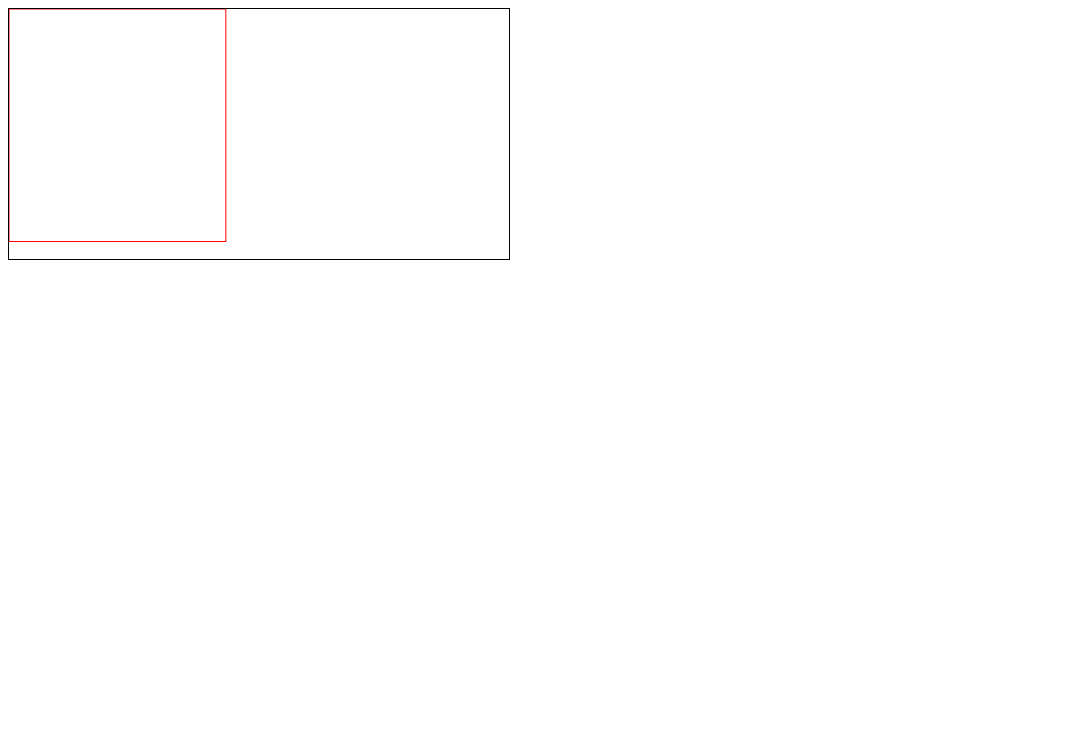
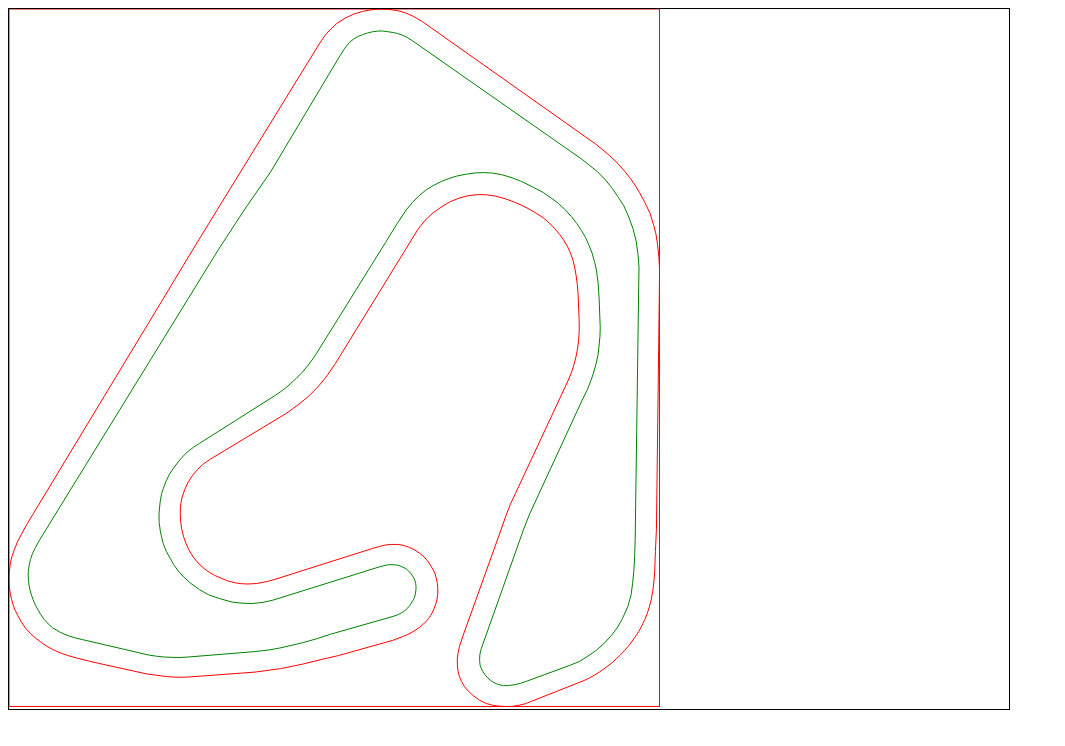
Before and after one commit to patatepartie/red-green, a plain HTML site: page index.html in a window 1280 px wide. Shown: the whole page, without its empty margins (0-1065 px from the left). Drawn offline with Linux system fonts and the light colour scheme.

Commit message:
Draw the circuit projection
Draw a bounding rectangle on the google map.

```diff
--- a/index.html
+++ b/index.html
@@ -10,7 +10,9 @@
 		<script>
 			function boundingRectangle(northWest, southEast) {
 				var origin = northWest,
-					opposite = southEast;
+					opposite = southEast,
+					translation = {x: 0, y: 0},
+					scaling = 1;
 
 				function BoundingRectangle() {
 					return this;
@@ -25,17 +27,29 @@
 				};
 
 				BoundingRectangle.prototype.moveTo = function(newOrigin) {
-					opposite = {x: opposite.x - (origin.x - newOrigin.x), y: opposite.y - (origin.y - newOrigin.y)};
+					translation = {x: (origin.x - newOrigin.x), y: (origin.y - newOrigin.y)};
+
+					opposite = {x: opposite.x - translation.x, y: opposite.y - translation.y};
 					origin = newOrigin;
 				};
 
 				BoundingRectangle.prototype.scale = function(scale) {
-					opposite = {x: opposite.x * scale, y: opposite.y * scale};
+					scaling = scale;
+					opposite = {x: opposite.x * scaling, y: opposite.y * scaling};
 				};
 
 				BoundingRectangle.prototype.drawOn = function(context, strokeColor) {
 					context.strokeStyle = "red";
 					context.strokeRect(origin.x, origin.y, width(), height());
+				};
+
+				BoundingRectangle.prototype.normalize = function(point) {
+					var translatedPoint = {x: point.x - translation.x, y: point.y - translation.y};
+					var scaledPoint = {x: translatedPoint.x * scaling, y: translatedPoint.y * scaling};
+					console.log(point);
+					console.log(translatedPoint);
+					console.log(scaledPoint);
+					return scaledPoint;
 				};
 
 				return new BoundingRectangle();
@@ -73,39 +87,34 @@
 				var ctx = canvas.getContext('2d');
 
 				boundingRectangle.moveTo({x: 0, y: 0});
-				boundingRectangle.scale(60000);
-				boundingRectangle.drawOn(ctx, 'red');
-				// var scale = 60000;
-				// ctx.scale(scale, scale);
-				// ctx.translate(-origin.x, -origin.y);
+				boundingRectangle.scale(180000);
+				boundingRectangle.drawOn(ctx, 'blue');
 
-				// var firstOut = outside.shift();
-				// ctx.beginPath();
-				// ctx.moveTo(firstOut.x, firstOut.y);
+				var firstOut = boundingRectangle.normalize(outside.shift());
+				ctx.beginPath();
+				ctx.moveTo(firstOut.x, firstOut.y);
 
-				// outside.forEach(function(coordinate) {
-				// 	ctx.lineTo(coordinate.x, coordinate.y);
-				// });
+				outside.forEach(function(point) {
+					var normalizedPoint = boundingRectangle.normalize(point);
+					ctx.lineTo(normalizedPoint.x, normalizedPoint.y);
+				});
+				ctx.strokeStyle = 'red';
+				ctx.stroke();
 
-				// ctx.lineWidth = 2 / scale;
-				// ctx.strokeStyle = 'red';
-				// ctx.stroke();
+				var firstIn = boundingRectangle.normalize(inside.shift());
+				ctx.beginPath();
+				ctx.moveTo(firstIn.x, firstIn.y);
 
-				// var firstIn = inside.shift();
-				// ctx.beginPath();
-				// ctx.moveTo(firstIn.x, firstIn.y);
-
-				// inside.forEach(function(coordinate) {
-				// 	ctx.lineTo(coordinate.x, coordinate.y);
-				// });
-
-				// ctx.lineWidth = 2 / scale;
-				// ctx.strokeStyle = 'blue';
-				// ctx.stroke();
+				inside.forEach(function(point) {
+					var normalizedPoint = boundingRectangle.normalize(point);
+					ctx.lineTo(normalizedPoint.x, normalizedPoint.y);
+				});
+				ctx.strokeStyle = 'green';
+				ctx.stroke();
 			};
 		</script>
 	</head>
 	<body>
-			<canvas id="grid" width="500" height="250" style="border-style:solid; border-width:1px;"></canvas>
+			<canvas id="grid" width="1000" height="700" style="border-style:solid; border-width:1px;"></canvas>
 	</body>
 </html>
```
Also changed, not shown: maps.html (+32 -0 lines).
